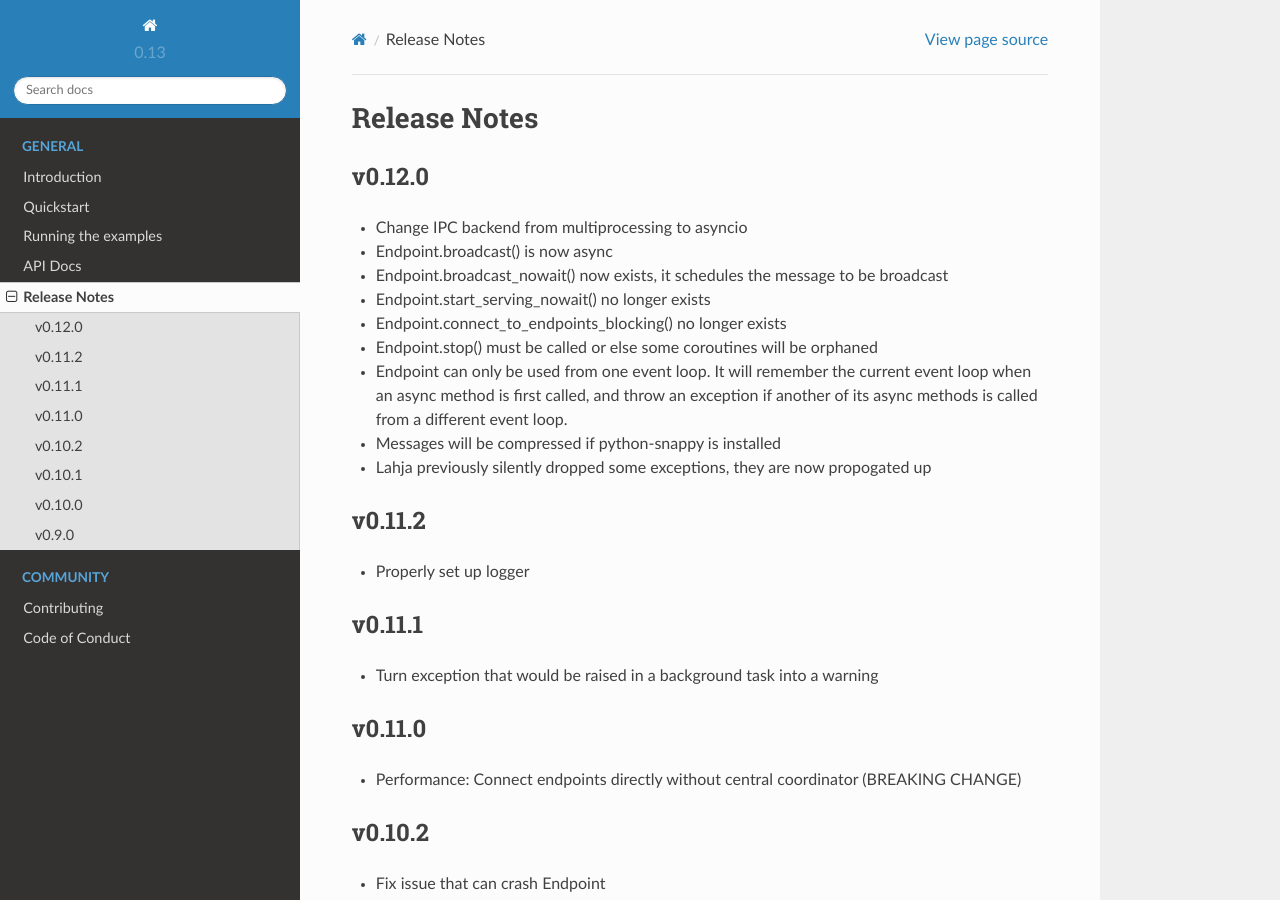
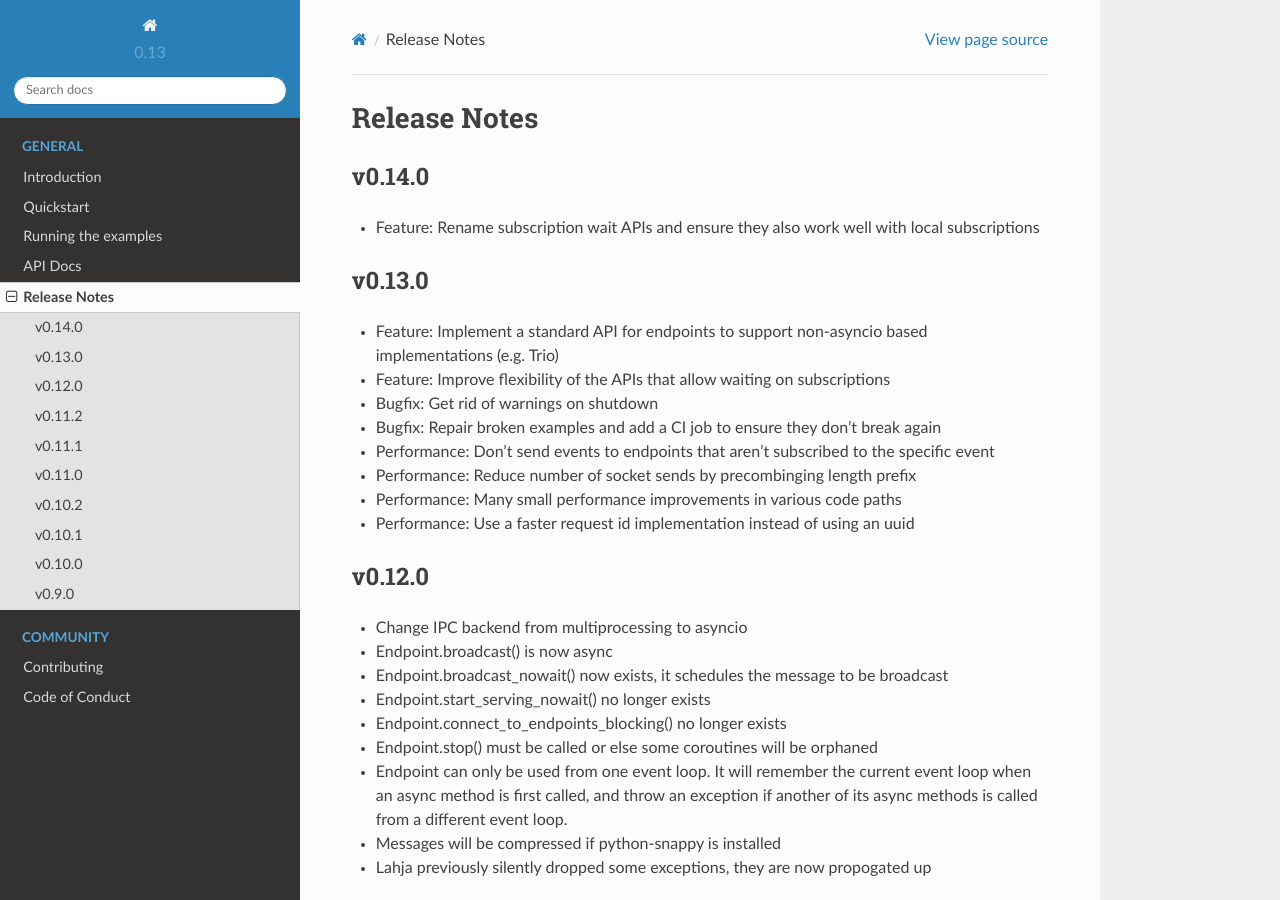
Before and after one commit to ethereum/lahja, a Sphinx documentation site: the page built from docs/release_notes.rst, in a window 1280 px wide and 900 px high. Built offline with Sphinx 7.4.7 and the Read the Docs theme 2.0.0, drawn with Linux system fonts in a browser that asks for light colours.

Commit message:
Prepare release notes

```diff
--- a/docs/release_notes.rst
+++ b/docs/release_notes.rst
@@ -1,5 +1,22 @@
 Release Notes
 =============
+
+v0.14.0
+-------
+
+- Feature: Rename subscription wait APIs and ensure they also work well with local subscriptions
+
+v0.13.0
+-------
+
+- Feature: Implement a standard API for endpoints to support non-asyncio based implementations (e.g. Trio)
+- Feature: Improve flexibility of the APIs that allow waiting on subscriptions
+- Bugfix: Get rid of warnings on shutdown
+- Bugfix: Repair broken examples and add a CI job to ensure they don't break again
+- Performance: Don't send events to endpoints that aren't subscribed to the specific event
+- Performance: Reduce number of socket sends by precombinging length prefix
+- Performance: Many small performance improvements in various code paths
+- Performance: Use a faster request id implementation instead of using an uuid
 
 v0.12.0
 -------
```
